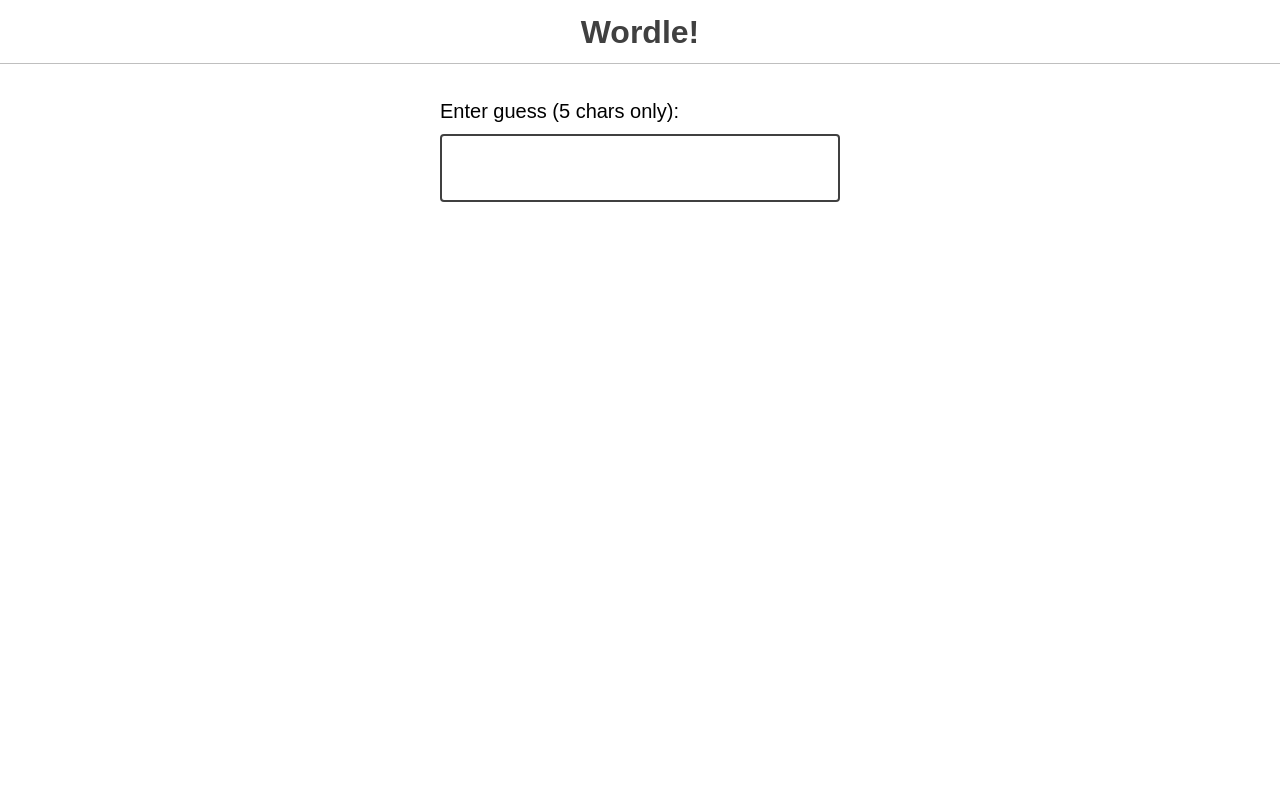
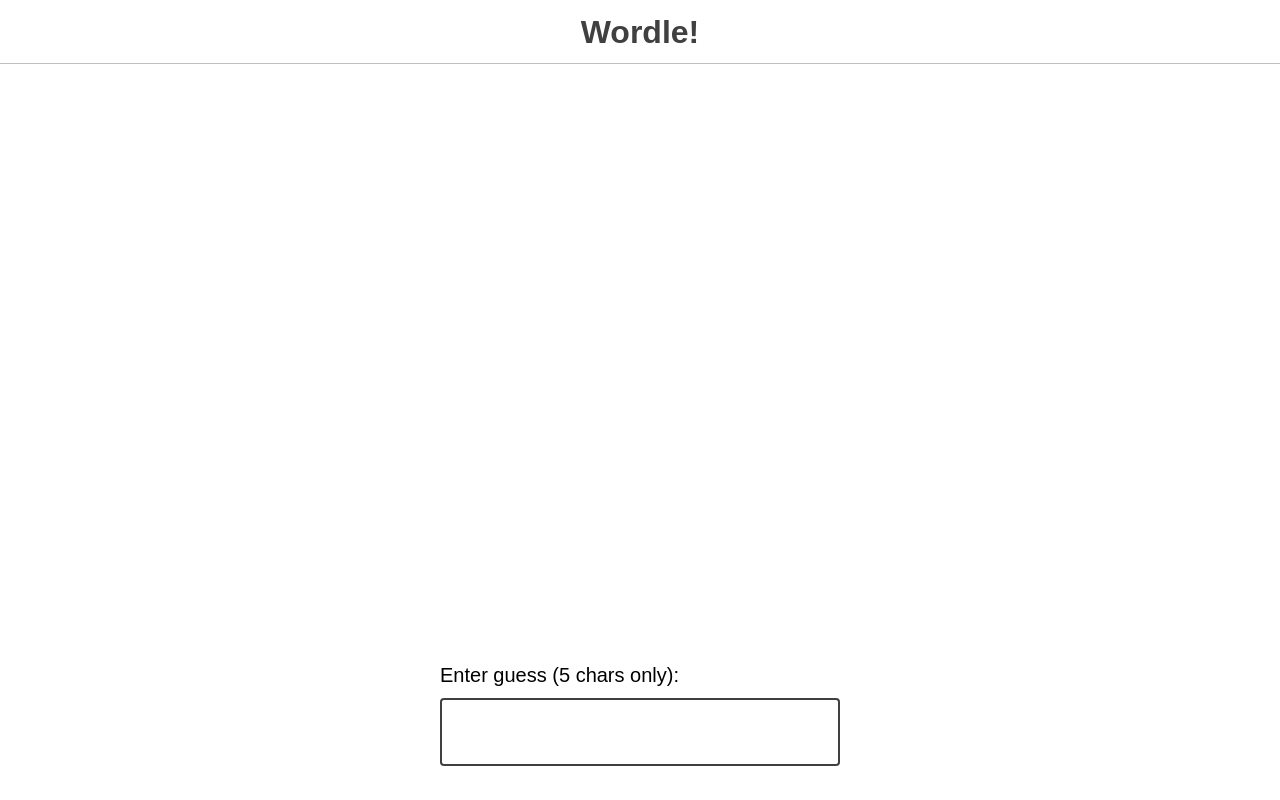
Before and after one commit to gikdev/jor-wordle, a React (Vite) app: page / in a window 1280 px wide. Built offline with nearby package versions, Linux system fonts and the light colour scheme.

Commit message:
✅ Exercise 2: Keeping track of guesses

```diff
--- a/src/components/game.component.jsx
+++ b/src/components/game.component.jsx
@@ -1,11 +1,20 @@
-import { GuessInput } from "@/components"
+import { GuessInput, GuessList } from "@/components"
 import { WORDS } from "@/data"
+import { useGuessList } from "@/hooks"
 import { sample } from "@/utils"
 
 const answer = sample(WORDS)
 console.log({ answer })
 
 function Game() {
-  return <GuessInput />
+  const { guesses, addGuess } = useGuessList([])
+
+  return (
+    <>
+      <GuessList guesses={guesses} />
+      <GuessInput addGuess={addGuess} />
+    </>
+  )
 }
+
 export default Game
--- a/src/components/guess-input.component.jsx
+++ b/src/components/guess-input.component.jsx
@@ -1,6 +1,6 @@
 import { useState } from "react"
 
-function GuessInput() {
+function GuessInput({ addGuess }) {
   const [guess, setGuess] = useState("")
   const [errorMsg, setErrorMsg] = useState("")
 
@@ -16,6 +16,7 @@ function GuessInput() {
     if (!guess.length || guess.length !== 5) return
 
     console.log({ guess })
+    addGuess(guess)
     setGuess("")
   }
 
--- /dev/null
+++ b/src/components/guess-list.component.jsx
@@ -0,0 +1,13 @@
+function GuessList({ guesses }) {
+  return (
+    <div className="guess-results">
+      {guesses.map(guess => (
+        <p className="guess" key={crypto.randomUUID()}>
+          {guess}
+        </p>
+      ))}
+    </div>
+  )
+}
+
+export default GuessList
--- a/src/components/index.js
+++ b/src/components/index.js
@@ -2,3 +2,4 @@ export { default as App } from "./app.component"
 export { default as Header } from "./header.component"
 export { default as Game } from "./game.component"
 export { default as GuessInput } from "./guess-input.component"
+export { default as GuessList } from "./guess-list.component"
--- /dev/null
+++ b/src/hooks.js
@@ -0,0 +1,18 @@
+const { useState, useCallback, useEffect } = require("react")
+
+function useGuessList(initialValue = []) {
+  const [guesses, setGuesses] = useState(initialValue)
+
+  const addGuess = useCallback(newGuess => {
+    if (!newGuess) return
+
+    const guessesClone = [...guesses, newGuess]
+    setGuesses(guessesClone)
+  }, [guesses])
+
+  useEffect(() => console.log(guesses), [guesses])
+
+  return { guesses, addGuess }
+}
+
+export { useGuessList }
```
